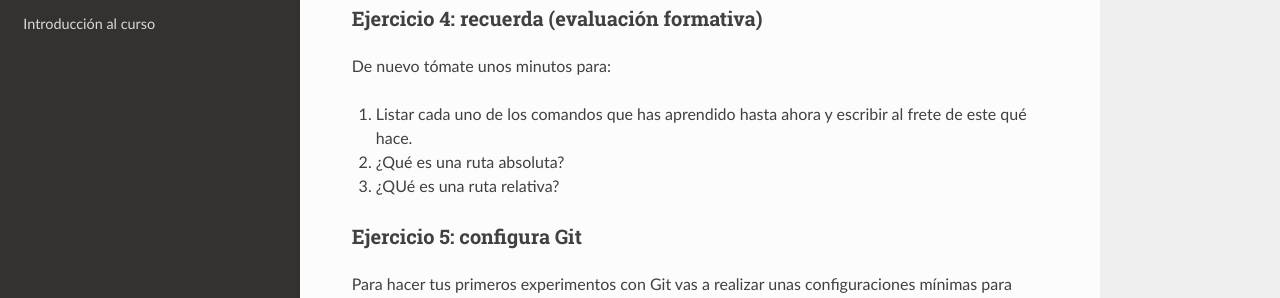
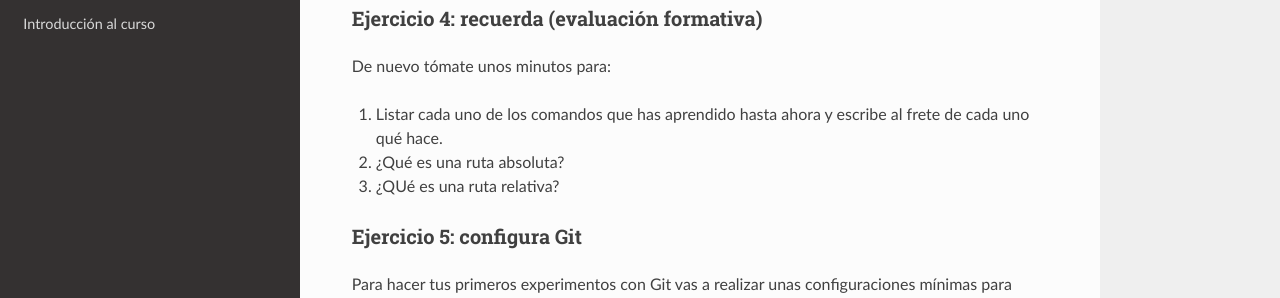
Before and after one commit to juanferfranco/sistemasoperativos, a Sphinx documentation site: the page built from docs/_unidad1/introGit.rst, in a window 1280 px wide and 900 px high, scrolled down 3831 px. Shown: the part 153-451 px from the top of the window. Built offline with Sphinx 7.4.7 and the Read the Docs theme 2.0.0, drawn with Linux system fonts in a browser that asks for light colours; pages that are not in the unit, such as notebooks, are missing from menus.

Commit message:
update ejercicio 4

```diff
--- a/docs/_unidad1/introGit.rst
+++ b/docs/_unidad1/introGit.rst
@@ -204,8 +204,8 @@ Ejercicio 4: recuerda (evaluación formativa)
 
 De nuevo tómate unos minutos para:
 
-#. Listar cada uno de los comandos que has aprendido hasta ahora y escribir al
-   frete de este qué hace.
+#. Listar cada uno de los comandos que has aprendido hasta ahora y escribe al
+   frete de cada uno qué hace.
 #. ¿Qué es una ruta absoluta?
 #. ¿QUé es una ruta relativa?
 
```
